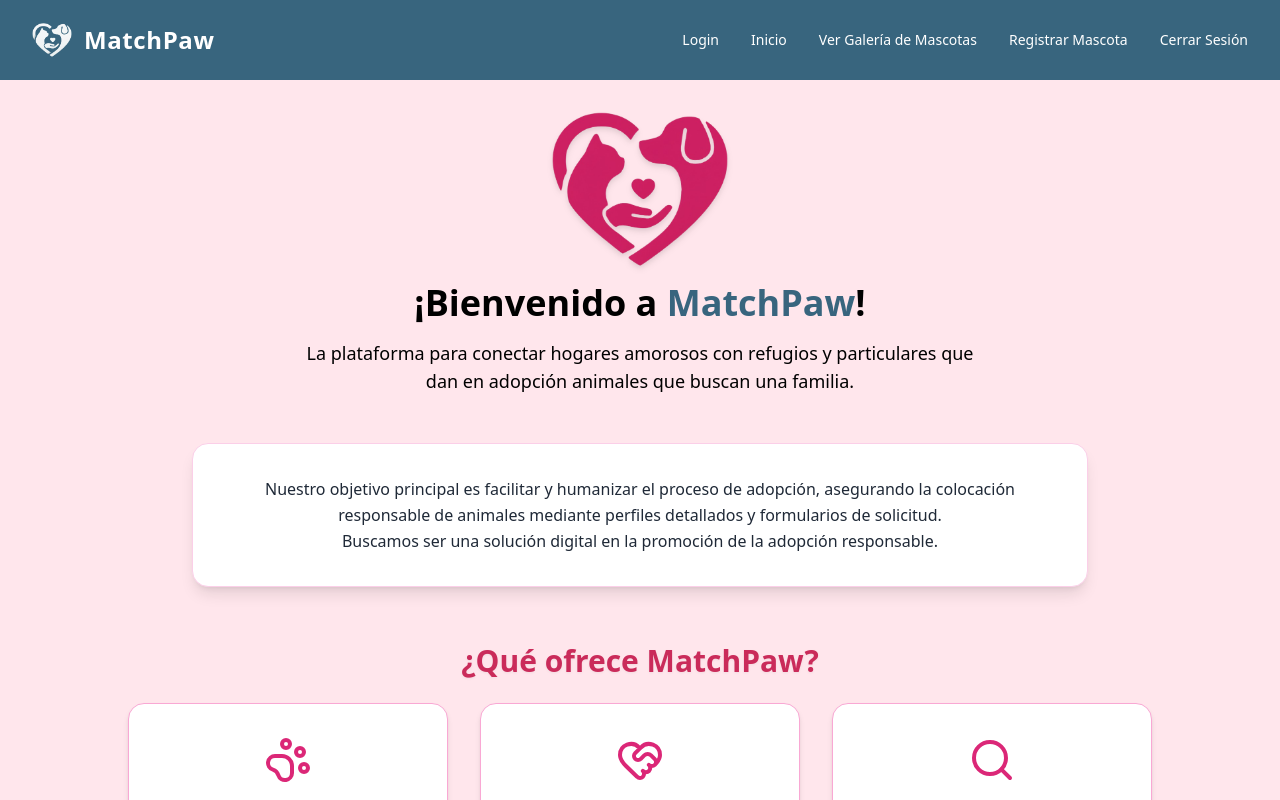
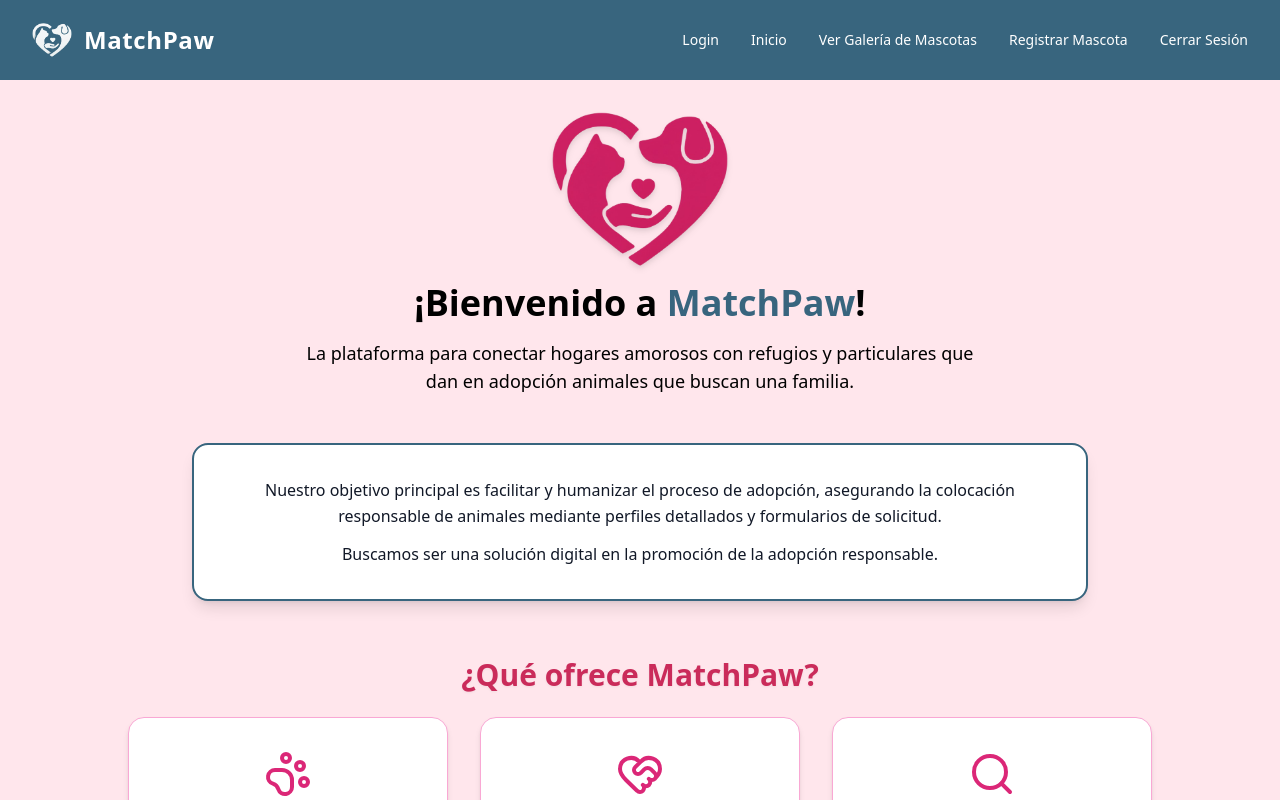
Before and after one commit to andreauxue/AdoptaMascota, a React (Vite) app in the folder Aplicacion/frontend/: page / in a window 1280 px wide. Shown: the top 800 px of the page. Built offline with nearby package versions, Linux system fonts and the light colour scheme.

Commit message:
actualizacion a Home

```diff
--- a/Aplicacion/frontend/src/pages/Home.jsx
+++ b/Aplicacion/frontend/src/pages/Home.jsx
@@ -24,17 +24,35 @@ export default function Home() {
       </div>
 
       {/* Objetivo */}
-      <div className="max-w-4xl text-gray-800 mb-14 bg-white rounded-2xl p-8 shadow-lg border border-pink-200">
+      {/* Objetivo */}
+      <div
+        className="
+          max-w-4xl
+          text-gray-900
+          mb-14
+          bg-white
+          rounded-2xl
+          p-8
+          shadow-lg
+          border-2
+          border-[#38657E]
+          transition-all
+          duration-300
+          hover:shadow-[0_0_25px_#38657Eaa]
+          hover:-translate-y-1
+        "
+      >
         <p className="leading-relaxed text-center text-md">
           Nuestro objetivo principal es facilitar y humanizar el proceso de adopción,
           asegurando la colocación responsable de animales mediante perfiles detallados y
           formularios de solicitud.
         </p>
-        <p className="leading-relaxed text-center text-md">
+        <p className="leading-relaxed text-center text-md mt-3">
           Buscamos ser una solución digital en la promoción
           de la adopción responsable.
         </p>
       </div>
+
 
       {/* Lo que ofrece MatchPaw */}
       <h2 className="text-3xl font-bold text-[#CA2B5A] mb-6 text-center drop-shadow-sm">
```
